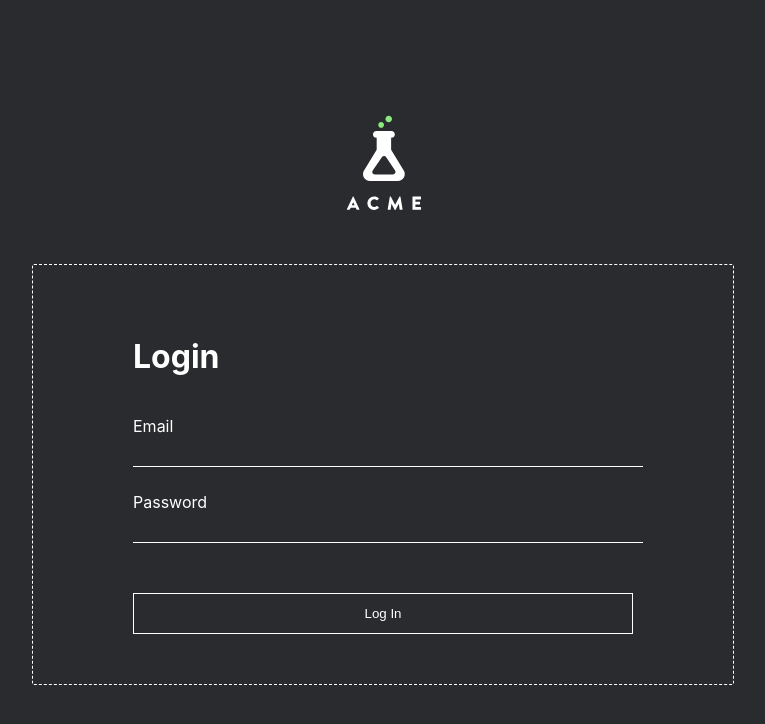
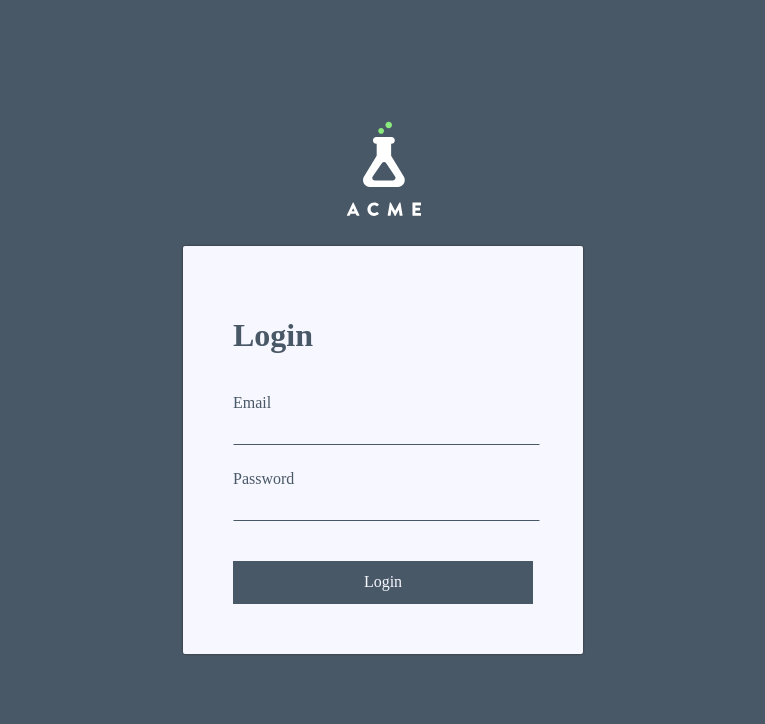
Before and after one commit to austinjherman/formentryapp-frontend, a React (Create React App) app: page /login in a window 1280 px wide. Shown: the top 724 px of the page, without its empty margins (257-1022 px from the left). Built offline with nearby package versions, Linux system fonts and the light colour scheme; what typography would draw is missing.

Commit message:
implement login page

```diff
--- a/package.json
+++ b/package.json
@@ -3,12 +3,14 @@
   "version": "0.1.0",
   "private": true,
   "dependencies": {
+    "normalize.css": "^8.0.1",
     "react": "^16.8.6",
     "react-dom": "^16.8.6",
     "react-router-dom": "^5.0.0",
     "react-scripts": "3.0.0",
     "styled-components": "^4.2.0",
-    "typography": "^0.16.19"
+    "typography": "^0.16.19",
+    "validator": "^10.11.0"
   },
   "scripts": {
     "start": "react-scripts start",
--- a/src/App.js
+++ b/src/App.js
@@ -1,6 +1,7 @@
 import React from 'react';
 import logo from './logo.svg';
 import './App.css';
+import { Link } from 'react-router-dom';
 
 function App() {
   return (
@@ -17,6 +18,7 @@ function App() {
           rel="noopener noreferrer"
         >
           Learn React
+          <Link to="/login">Login</Link>
         </a>
       </header>
     </div>
--- /dev/null
+++ b/src/components/PrivateRoute.js
@@ -0,0 +1,23 @@
+import React from "react";
+import { Redirect, Route } from 'react-router-dom';
+
+export const PrivateRoute = ({ component: Component, ...rest }) => (
+
+  <Route
+    { ...rest }
+    render={ props =>
+      localStorage.getItem("formentrytoken") ? (
+        <Component { ...props } />
+      ) : (
+        <Redirect
+          to={{
+            pathname: "/login",
+            state: { from: props.location }
+          }}
+        />
+      )
+    }
+  />
+);
+
+export default PrivateRoute;
--- a/src/index.js
+++ b/src/index.js
@@ -1,9 +1,10 @@
 import React from 'react';
 import ReactDOM from 'react-dom';
-import './index.css';
 import App from './App';
 import Login from './pages/Login';
 import { Route, Link, BrowserRouter as Router } from 'react-router-dom';
+import PrivateRoute from './components/PrivateRoute';
+import 'normalize.css';
 import GlobalStyle from './styles/global';
 import typography from './styles/typography';
 import * as serviceWorker from './serviceWorker';
@@ -16,7 +17,8 @@ const routing = (
     <Router>
       <div>
         <Route exact path="/" component={App} />
-        <Route path="/login" component={Login} />
+        <Route exact path="/login" component={Login} />
+        <PrivateRoute exact path="/private" component={App} />
       </div>
     </Router>
   </>
--- a/src/pages/Login.js
+++ b/src/pages/Login.js
@@ -1,24 +1,218 @@
 import React from 'react';
+import validator from 'validator';
+import colors from '../styles/colors';
 import styled from 'styled-components';
+import { Redirect } from 'react-router-dom';
 
-//#1966FF
+const FlashMessage = ({msg}) => {
+  if (msg) {
+    return (
+      <div className="login__msg">
+        <p>{msg}</p>
+      </div>
+    )
+  }
+  return null;
+}
+
+const FieldMessage = ({msg}) => {
+  if (msg) {
+    return (
+      <span className="d-block errormsg">
+        <p>{msg}</p>
+      </span>
+    )
+  }
+  return null;
+}
+
+
+class Login extends React.Component {
+
+  constructor(props) {
+    super(props);
+    this.state = {
+      email: '',
+      password: '',
+      error: null,
+      errorMsg: null,
+      v: {
+        once: false,
+        errors: {
+          email: null,
+          password: null
+        }
+      }
+    };
+    this.handleEmailChange = this.handleEmailChange.bind(this);
+    this.handleEmailValidation = this.handleEmailValidation.bind(this);
+    this.handlePasswordChange = this.handlePasswordChange.bind(this);
+    this.handlePasswordValidation = this.handlePasswordValidation.bind(this);
+    this.handleSubmit = this.handleSubmit.bind(this);
+  }
+
+  handleEmailChange(event) {
+    this.setState({email: event.target.value});
+  }
+
+  handlePasswordChange(event) {
+    this.setState({password: event.target.value});
+  }
+
+  handleEmailValidation() {
+    let v = this.state.v;
+    if(validator.isEmail(this.state.email)) {
+      v.errors.email = null;
+      this.setState({v});
+      return true;
+    }
+    v.errors.email = "Please provide a valid email address.";
+    this.setState({v});
+    return false;
+  }
+
+  handlePasswordValidation() {
+    let v = this.state.v;
+    if(this.state.password.length) {
+      v.errors.password = null;
+      this.setState({v});
+      return true;
+    }
+    v.errors.password = "The password field is required.";
+    this.setState({v});
+    return false;
+  }
+
+  handleSubmit(event) {
+    // alert('A login was attempted: ' + this.state.email);
+    event.preventDefault();
+    for(var e in this.state.v.errors) {
+      if (this.state.v.errors[e] != null) {
+        return;
+      }
+    }
+
+    fetch('http://local.formapp.api.com/auth/login', {
+      method: 'post',
+      headers: {
+        'Accept': 'application/json',
+        'Content-Type': 'application/json',
+      },
+      body: JSON.stringify({
+        email: this.state.email,
+        password: this.state.password
+      })
+    }).then(
+      (response) => {
+        response.json().then(
+          (responseData) => {
+            console.log('responseData: ', responseData);
+            if(responseData.error) {
+              this.setState({
+                errorMsg: responseData.error
+              })
+            }
+            else if(typeof responseData.token !== 'undefined' && responseData.token.length) {
+              this.setState({
+                errorMsg: null
+              })
+              localStorage.setItem('formentrytoken', responseData.token);
+              this.props.history.push('/private');
+            }
+          },
+          (error) => {
+            console.log('error: ', error);
+            this.setState({
+              error
+            })
+            this.setState({
+              errorMsg: "Sorry! There was a problem logging you in. Please try again later."
+            })
+          },
+        );
+      },
+      (error) => {
+        console.log('error: ', error);
+        this.setState({
+          error
+        })
+        this.setState({
+          errorMsg: "Sorry! There was a problem logging you in. Please try again later."
+        })
+      },
+    );
+  }
+
+  render() {
+    return (
+      <LoginPage>
+        <div className="login__wrap">
+          <div className="login__form__container">
+            <div className="login__logo">
+              <svg width="75px" height="95px" viewBox="0 0 75 95" version="1.1" xmlns="http://www.w3.org/2000/svg">
+                <title>Group 8</title>
+                <desc>Created with Sketch.</desc>
+                <defs></defs>
+                <g id="Page-1" stroke="none" strokeWidth="1" fill="none" fillRule="evenodd">
+                  <g id="Desktop-HD" transform="translate(-116.000000, -247.000000)">
+                    <g id="Group-8" transform="translate(116.000000, 247.000000)">
+                      <path d="M8.5919,90.2515 L7.1659,87.1565 L7.1479,87.1565 L5.7409,90.2515 L8.5919,90.2515 Z M0.8819,94.2655 L6.7539,81.6405 C6.8099,81.5285 6.9409,81.4345 7.0719,81.4345 L7.2599,81.4345 C7.3909,81.4345 7.5229,81.5285 7.5789,81.6405 L13.4509,94.2655 C13.5629,94.5095 13.4129,94.7535 13.1319,94.7535 L11.0499,94.7535 C10.7119,94.7535 10.5619,94.6415 10.3929,94.2845 L9.7179,92.8025 L4.6149,92.8025 L3.9399,94.3035 C3.8459,94.5285 3.6399,94.7535 3.2639,94.7535 L1.2009,94.7535 C0.9199,94.7535 0.7689,94.5095 0.8819,94.2655 L0.8819,94.2655 Z" id="Fill-89" fill="#fff"></path>
+                      <path d="M28.1953,81.4347 C30.0713,81.4347 31.4593,82.0157 32.7353,83.1797 C32.9033,83.3297 32.9033,83.5547 32.7543,83.7047 L31.2903,85.2237 C31.1593,85.3557 30.9533,85.3557 30.8213,85.2237 C30.1273,84.6047 29.2083,84.2677 28.2893,84.2677 C26.1693,84.2677 24.6123,86.0307 24.6123,88.1317 C24.6123,90.2137 26.1883,91.9397 28.3073,91.9397 C29.1893,91.9397 30.1463,91.6207 30.8213,91.0397 C30.9533,90.9267 31.1963,90.9267 31.3093,91.0587 L32.7723,92.6157 C32.9033,92.7467 32.8853,92.9907 32.7543,93.1217 C31.4783,94.3597 29.8653,94.9417 28.1953,94.9417 C24.4433,94.9417 21.4233,91.9587 21.4233,88.2067 C21.4233,84.4547 24.4433,81.4347 28.1953,81.4347" id="Fill-90" fill="#fff"></path>
+                      <path d="M43.8029,81.7348 C43.8219,81.5658 43.9909,81.4348 44.1409,81.4348 L44.4409,81.4348 C44.5349,81.4348 44.7029,81.5098 44.7599,81.6218 L49.1119,89.7268 L49.1499,89.7268 L53.5019,81.6218 C53.5579,81.5098 53.7269,81.4348 53.8199,81.4348 L54.1209,81.4348 C54.2709,81.4348 54.4389,81.5658 54.4579,81.7348 L56.5779,94.3408 C56.6159,94.5848 56.4469,94.7538 56.2219,94.7538 L54.0079,94.7538 C53.8389,94.7538 53.6699,94.6038 53.6519,94.4538 L52.8079,88.6568 L52.7699,88.6568 L49.6179,94.7348 C49.5619,94.8478 49.3929,94.9418 49.2989,94.9418 L48.9619,94.9418 C48.8489,94.9418 48.6989,94.8478 48.6429,94.7348 L45.4729,88.6568 L45.4349,88.6568 L44.6099,94.4538 C44.5909,94.6038 44.4409,94.7538 44.2529,94.7538 L42.0399,94.7538 C41.8139,94.7538 41.6459,94.5848 41.6829,94.3408 L43.8029,81.7348 Z" id="Fill-91" fill="#fff"></path>
+                      <path d="M66.4825,81.9787 C66.4825,81.7907 66.6325,81.6227 66.8395,81.6227 L74.6055,81.6227 C74.8115,81.6227 74.9615,81.7907 74.9615,81.9787 L74.9615,84.0237 C74.9615,84.2107 74.8115,84.3797 74.6055,84.3797 L69.4095,84.3797 L69.4095,86.7057 L73.6865,86.7057 C73.8735,86.7057 74.0425,86.8747 74.0425,87.0627 L74.0425,89.1077 C74.0425,89.3137 73.8735,89.4637 73.6865,89.4637 L69.4095,89.4637 L69.4095,91.9957 L74.6055,91.9957 C74.8115,91.9957 74.9615,92.1647 74.9615,92.3527 L74.9615,94.3977 C74.9615,94.5847 74.8115,94.7537 74.6055,94.7537 L66.8395,94.7537 C66.6325,94.7537 66.4825,94.5847 66.4825,94.3977 L66.4825,81.9787 Z" id="Fill-92" fill="#fff"></path>
+                      <path d="M35.1316,12.8255 C36.7056,12.8255 37.9826,11.5495 37.9826,9.9745 C37.9826,8.3995 36.7056,7.1235 35.1316,7.1235 C33.5566,7.1235 32.2806,8.3995 32.2806,9.9745 C32.2806,11.5495 33.5566,12.8255 35.1316,12.8255" id="Fill-93" fill="#8BEA7D"></path>
+                      <path d="M42.7109,7.3451 C44.5289,7.3451 46.0029,5.8711 46.0029,4.0531 C46.0029,2.2351 44.5289,0.7621 42.7109,0.7621 C40.8929,0.7621 39.4189,2.2351 39.4189,4.0531 C39.4189,5.8711 40.8929,7.3451 42.7109,7.3451" id="Fill-94" fill="#8BEA7D"></path>
+                      <path d="M46.9868,59.5195 L28.7948,59.5195 C26.7598,59.5195 25.5618,57.2355 26.7188,55.5615 L36.0238,42.0945 C37.0398,40.6235 39.2218,40.6465 40.2058,42.1385 L49.0928,55.6055 C50.2008,57.2835 48.9968,59.5195 46.9868,59.5195 M58.0568,56.0575 L45.1258,34.6995 L45.1258,22.7715 L45.4398,22.7715 C47.3108,22.7715 48.8278,21.2535 48.8278,19.3825 C48.8278,17.5115 47.3108,15.9945 45.4398,15.9945 L30.3668,15.9945 C28.4958,15.9945 26.9778,17.5115 26.9778,19.3825 C26.9778,21.2535 28.4958,22.7715 30.3668,22.7715 L30.6808,22.7715 L30.6808,34.6995 L17.7498,56.0575 C15.4838,60.6075 18.7938,65.9525 23.8768,65.9525 L51.9288,65.9525 C57.0128,65.9525 60.3218,60.6075 58.0568,56.0575" id="Fill-95" fill="#fff"></path>
+                    </g>
+                  </g>
+                </g>
+              </svg>
+            </div>
+            <form className="login__form" onSubmit={this.handleSubmit} autocomplete="off">
+              <header>
+                <h1>Login</h1>
+              </header>
+              <label>
+                <span className="d-block">Email</span>
+                <input type="text" value={this.state.email} onChange={this.handleEmailChange} onBlur={this.handleEmailValidation} />
+                <FieldMessage msg={this.state.v.errors.email}></FieldMessage>
+              </label>
+              <label>
+                <span className="d-block">Password</span>
+                <input type="password" value={this.state.password} onChange={this.handlePasswordChange} onBlur={this.handlePasswordValidation} />
+                <FieldMessage msg={this.state.v.errors.password}></FieldMessage>
+              </label>
+              <div>
+                <input type="submit" value="Login" />
+              </div>
+            </form>
+            <FlashMessage msg={this.state.errorMsg}></FlashMessage>
+          </div>
+        </div>
+      </LoginPage>
+    )
+  }
+
+}
+
+export default Login;
 
 const LoginPage = styled.div`
 
   align-items: center
-  background-color: #2A2B2E;
+  background-color: ${ colors.blueDark };
   display: flex;
   height: 100vh;
   min-height: 600px;
   justify-content: center;
 
   h1 {
-    color: #fff;
+    color: ${ colors.blueDark };
     margin-bottom: 40px;
   }
 
   label {
-    color: #fff;
+    color: ${ colors.blueDark };
     display: block;
     margin: 25px 0;
     span {
@@ -28,33 +222,52 @@ const LoginPage = styled.div`
 
   input {
     background-color: transparent;
-    color: #fff;
+    border: 1px solid ${ colors.offWhite };
+    border-bottom: 1px solid ${ colors.blueDark };
+    color: ${ colors.blueDark };
     display: block;
-    padding: 5px;
+    font-size: 0.85rem;
+    padding: 5px 5px 5px 0;
+    transition: 0.2s all ease-in-out;
     width: 100%;
   }
 
+  input:active,
+  input:focus {
+    border-bottom-color: ${ colors.blueBright };
+    color: ${ colors.blueBright };
+    outline: 0;
+  }
+
   input:-webkit-autofill {
-    -webkit-border: #fff;
-    -webkit-box-shadow: 0 0 0 50px #2A2B2E inset; /* Change the color to your own background color */
-    -webkit-text-fill-color: #fff;
+    -webkit-border: ${ colors.blueDark };
+    -webkit-box-shadow: 0 0 0 50px ${ colors.offWhite } inset;
+    -webkit-text-fill-color: ${ colors.blueDark };
+    transition: 0.2s all ease-in-out;
   }
 
   input:-webkit-autofill:focus {
-    -webkit-border-color: #fff;
-    -webkit-box-shadow: 0 0 0 50px #2A2B2E inset;
-    -webkit-text-fill-color: #fff;
-  }
-
-  input[type="text"], input[type="password"] {
-    border: none;
-    border-bottom: 1px solid #fff;
+    -webkit-border-color: ${ colors.blueBright };
+    -webkit-box-shadow: 0 0 0 50px ${ colors.offWhite } inset;
+    -webkit-text-fill-color: ${ colors.blueBright };
   }
 
   input[type="submit"] {
-    border: 1px solid #fff;
-    margin-top: 50px;
+    background-color: ${ colors.blueDark };
+    border: none;
+    color: ${ colors.offWhite };
+    cursor: pointer;
+    font-size: 1rem;
+    margin-top: 40px;
     padding: 12px 5px;
+    transition: 0.2s all ease-in-out;
+  }
+
+  input[type="submit"]:active,
+  input[type="submit"]:hover,
+  input[type="submit"]:focus {
+    background-color: ${ colors.green };
+    color: ${ colors.offWhite };
   }
 
   .login__wrap {
@@ -63,69 +276,53 @@ const LoginPage = styled.div`
   }
 
   .login__logo {
-    margin-bottom: 50px;
+    margin-bottom: 25px;
     text-align: center;
   }
 
-  .login__form {
-    border: 1px dashed #fff;
-    border-radius: 2px;
-    color: #1B263B;
+  .login__form__container {
     margin: 0 auto;
-    max-width: 500px;
-    padding: 50px 100px;
+    max-width: 400px;
     width: 100%;
   }
 
-`;
-
-class Login extends React.Component {
-
-  render() {
-    return (
-      <LoginPage>
-        <div class="login__wrap">
-          <div class="login__logo">
-            <svg width="75px" height="95px" viewBox="0 0 75 95" version="1.1" xmlns="http://www.w3.org/2000/svg">
-              <title>Group 8</title>
-              <desc>Created with Sketch.</desc>
-              <defs></defs>
-              <g id="Page-1" stroke="none" stroke-width="1" fill="none" fill-rule="evenodd">
-                <g id="Desktop-HD" transform="translate(-116.000000, -247.000000)">
-                  <g id="Group-8" transform="translate(116.000000, 247.000000)">
-                    <path d="M8.5919,90.2515 L7.1659,87.1565 L7.1479,87.1565 L5.7409,90.2515 L8.5919,90.2515 Z M0.8819,94.2655 L6.7539,81.6405 C6.8099,81.5285 6.9409,81.4345 7.0719,81.4345 L7.2599,81.4345 C7.3909,81.4345 7.5229,81.5285 7.5789,81.6405 L13.4509,94.2655 C13.5629,94.5095 13.4129,94.7535 13.1319,94.7535 L11.0499,94.7535 C10.7119,94.7535 10.5619,94.6415 10.3929,94.2845 L9.7179,92.8025 L4.6149,92.8025 L3.9399,94.3035 C3.8459,94.5285 3.6399,94.7535 3.2639,94.7535 L1.2009,94.7535 C0.9199,94.7535 0.7689,94.5095 0.8819,94.2655 L0.8819,94.2655 Z" id="Fill-89" fill="#fff"></path>
-                    <path d="M28.1953,81.4347 C30.0713,81.4347 31.4593,82.0157 32.7353,83.1797 C32.9033,83.3297 32.9033,83.5547 32.7543,83.7047 L31.2903,85.2237 C31.1593,85.3557 30.9533,85.3557 30.8213,85.2237 C30.1273,84.6047 29.2083,84.2677 28.2893,84.2677 C26.1693,84.2677 24.6123,86.0307 24.6123,88.1317 C24.6123,90.2137 26.1883,91.9397 28.3073,91.9397 C29.1893,91.9397 30.1463,91.6207 30.8213,91.0397 C30.9533,90.9267 31.1963,90.9267 31.3093,91.0587 L32.7723,92.6157 C32.9033,92.7467 32.8853,92.9907 32.7543,93.1217 C31.4783,94.3597 29.8653,94.9417 28.1953,94.9417 C24.4433,94.9417 21.4233,91.9587 21.4233,88.2067 C21.4233,84.4547 24.4433,81.4347 28.1953,81.4347" id="Fill-90" fill="#fff"></path>
-                    <path d="M43.8029,81.7348 C43.8219,81.5658 43.9909,81.4348 44.1409,81.4348 L44.4409,81.4348 C44.5349,81.4348 44.7029,81.5098 44.7599,81.6218 L49.1119,89.7268 L49.1499,89.7268 L53.5019,81.6218 C53.5579,81.5098 53.7269,81.4348 53.8199,81.4348 L54.1209,81.4348 C54.2709,81.4348 54.4389,81.5658 54.4579,81.7348 L56.5779,94.3408 C56.6159,94.5848 56.4469,94.7538 56.2219,94.7538 L54.0079,94.7538 C53.8389,94.7538 53.6699,94.6038 53.6519,94.4538 L52.8079,88.6568 L52.7699,88.6568 L49.6179,94.7348 C49.5619,94.8478 49.3929,94.9418 49.2989,94.9418 L48.9619,94.9418 C48.8489,94.9418 48.6989,94.8478 48.6429,94.7348 L45.4729,88.6568 L45.4349,88.6568 L44.6099,94.4538 C44.5909,94.6038 44.4409,94.7538 44.2529,94.7538 L42.0399,94.7538 C41.8139,94.7538 41.6459,94.5848 41.6829,94.3408 L43.8029,81.7348 Z" id="Fill-91" fill="#fff"></path>
-                    <path d="M66.4825,81.9787 C66.4825,81.7907 66.6325,81.6227 66.8395,81.6227 L74.6055,81.6227 C74.8115,81.6227 74.9615,81.7907 74.9615,81.9787 L74.9615,84.0237 C74.9615,84.2107 74.8115,84.3797 74.6055,84.3797 L69.4095,84.3797 L69.4095,86.7057 L73.6865,86.7057 C73.8735,86.7057 74.0425,86.8747 74.0425,87.0627 L74.0425,89.1077 C74.0425,89.3137 73.8735,89.4637 73.6865,89.4637 L69.4095,89.4637 L69.4095,91.9957 L74.6055,91.9957 C74.8115,91.9957 74.9615,92.1647 74.9615,92.3527 L74.9615,94.3977 C74.9615,94.5847 74.8115,94.7537 74.6055,94.7537 L66.8395,94.7537 C66.6325,94.7537 66.4825,94.5847 66.4825,94.3977 L66.4825,81.9787 Z" id="Fill-92" fill="#fff"></path>
-                    <path d="M35.1316,12.8255 C36.7056,12.8255 37.9826,11.5495 37.9826,9.9745 C37.9826,8.3995 36.7056,7.1235 35.1316,7.1235 C33.5566,7.1235 32.2806,8.3995 32.2806,9.9745 C32.2806,11.5495 33.5566,12.8255 35.1316,12.8255" id="Fill-93" fill="#8BEA7D"></path>
-                    <path d="M42.7109,7.3451 C44.5289,7.3451 46.0029,5.8711 46.0029,4.0531 C46.0029,2.2351 44.5289,0.7621 42.7109,0.7621 C40.8929,0.7621 39.4189,2.2351 39.4189,4.0531 C39.4189,5.8711 40.8929,7.3451 42.7109,7.3451" id="Fill-94" fill="#8BEA7D"></path>
-                    <path d="M46.9868,59.5195 L28.7948,59.5195 C26.7598,59.5195 25.5618,57.2355 26.7188,55.5615 L36.0238,42.0945 C37.0398,40.6235 39.2218,40.6465 40.2058,42.1385 L49.0928,55.6055 C50.2008,57.2835 48.9968,59.5195 46.9868,59.5195 M58.0568,56.0575 L45.1258,34.6995 L45.1258,22.7715 L45.4398,22.7715 C47.3108,22.7715 48.8278,21.2535 48.8278,19.3825 C48.8278,17.5115 47.3108,15.9945 45.4398,15.9945 L30.3668,15.9945 C28.4958,15.9945 26.9778,17.5115 26.9778,19.3825 C26.9778,21.2535 28.4958,22.7715 30.3668,22.7715 L30.6808,22.7715 L30.6808,34.6995 L17.7498,56.0575 C15.4838,60.6075 18.7938,65.9525 23.8768,65.9525 L51.9288,65.9525 C57.0128,65.9525 60.3218,60.6075 58.0568,56.0575" id="Fill-95" fill="#fff"></path>
-                  </g>
-                </g>
-              </g>
-            </svg>
-          </div>
-          <form class="login__form">
-            <header>
-              <h1>Login</h1>
-            </header>
-            <label>
-              <span class="d-block">Email</span>
-              <input type="text" />
-            </label>
-            <label>
-              <span class="d-block">Password</span>
-              <input type="password" />
-            </label>
-            <div>
-              <input type="submit" value="Log In" />
-            </div>
-          </form>
-        </div>
-      </LoginPage>
-    )
+  .login__form {
+    background-color: ${ colors.offWhite };
+    border-radius: 2px;
+    box-shadow: 0 0 2px #222;
+    margin-bottom: 25px;
+    padding: 50px;
   }
 
-}
+  .login__msg {
+    background-color: ${ colors.red };
+    border-radius: 2px;
+    box-shadow: 0 0 1px #222;
+    color: ${ colors.offWhite };
+    font-size: 0.75rem;
+    line-height: 1rem;
+    margin-bottom: 25px;
+    padding: 15px 50px;
 
-export default Login;
+    p {
+      margin: 0;
+    }
+
+  }
+
+  .errormsg {
+    background-color: ${ colors.red };
+    border-radius: 5px;
+    color: ${ colors.offWhite };
+    display: inline-block;
+    font-size: 0.75rem;
+    line-height: 1rem;
+    padding: 2px 5px;
+    margin-top: 5px;
+
+    p {
+      margin: 0;
+    }
+  }
+
+`;
--- /dev/null
+++ b/src/styles/colors.js
@@ -0,0 +1,11 @@
+export default {
+
+  blueDark: "#495867",
+  blueMedium: "#577399",
+  bluePale: "#BDD5EA",
+  blueBright: "#027bf0",
+  offWhite: "#F7F7FF",
+  red: "#FE5F55",
+  green: "#42c552"
+
+}
--- a/src/styles/global.js
+++ b/src/styles/global.js
@@ -1,6 +1,9 @@
-import { createGlobalStyle } from 'styled-components'
+import { createGlobalStyle } from 'styled-components';
 
 const GlobalStyle = createGlobalStyle`
+  html {
+    overflow: auto;
+  }
   .d-block {
     display: block;
   }
--- a/src/styles/typography.js
+++ b/src/styles/typography.js
@@ -4,7 +4,7 @@ const typography = new Typography({
   baseFontSize: '16px',
   baseLineHeight: 1.666,
   headerFontFamily: ['Avenir Next', 'Helvetica Neue', 'Segoe UI', 'Helvetica', 'Arial', 'sans-serif'],
-  bodyFontFamily: ['Georgia', 'serif'],
+  bodyFontFamily: ['Roboto', 'sans-serif'],
 });
 
 export default typography;
```
Also changed, not shown: 1 other file (tests, documents, lock files or other folders).
